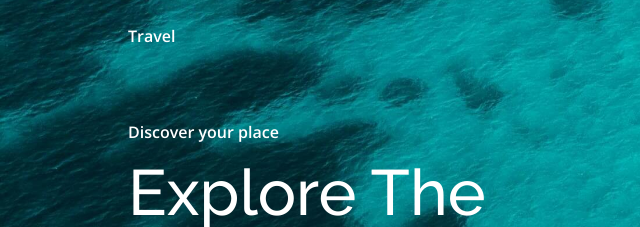
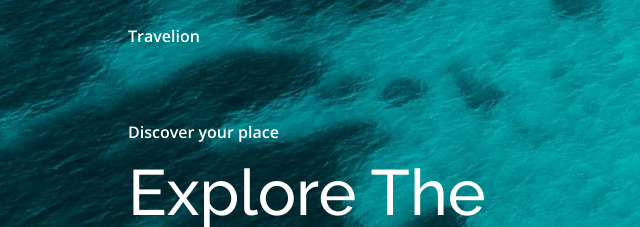
Before and after one commit to shafin09-dev/Travelion, a plain HTML site: page index.html in a window 1280 px wide. Shown: the top 227 px of the page, 0-640 px from the left. Drawn offline with nearby package versions, Linux system fonts and the light colour scheme.

Commit message:
Rename logo from 'Travel' to 'Travelion'

```diff
--- a/index.html
+++ b/index.html
@@ -20,7 +20,7 @@
     <body>
         <header class="header" id="header">
             <nav class="nav container">
-                <a href="#" class="nav__logo">Travel</a>
+                <a href="#" class="nav__logo">Travelion</a>
 
                 <div class="nav__menu" id="nav-menu">
                     <ul class="nav__list">
```
